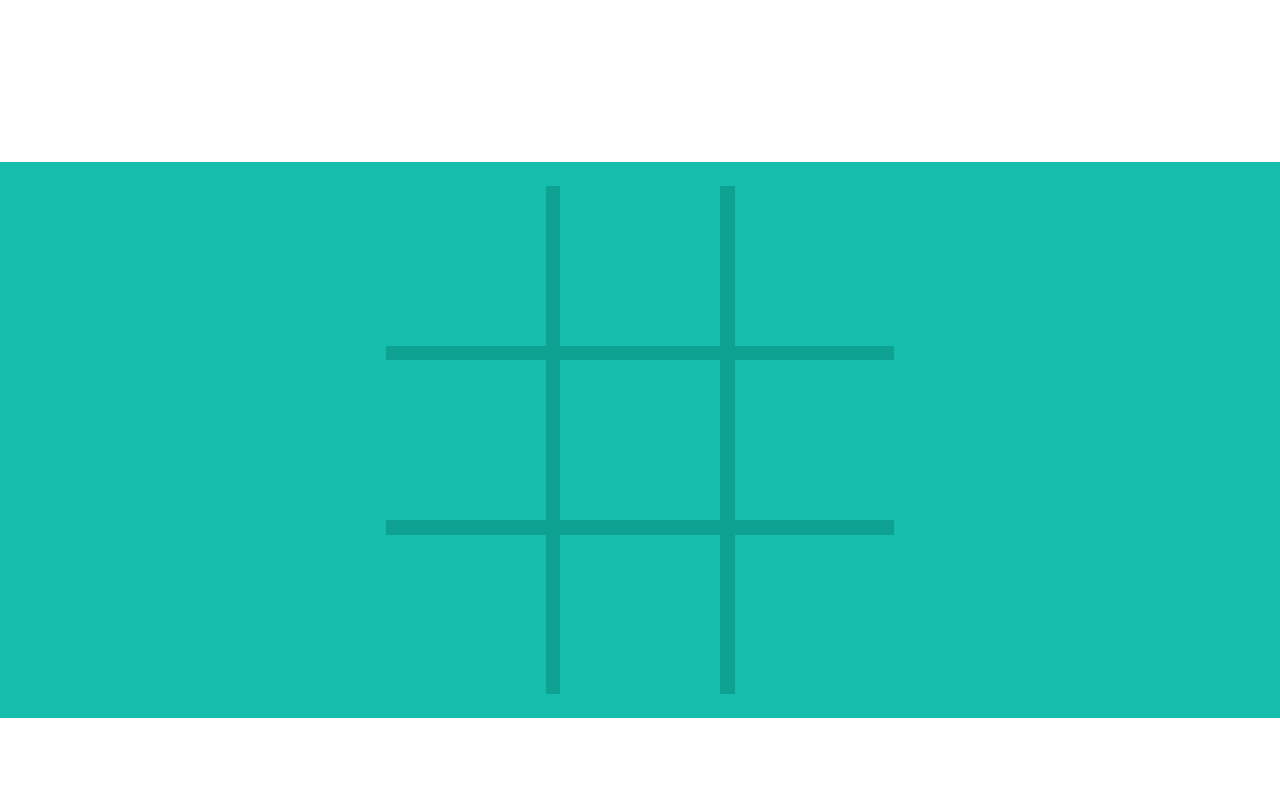
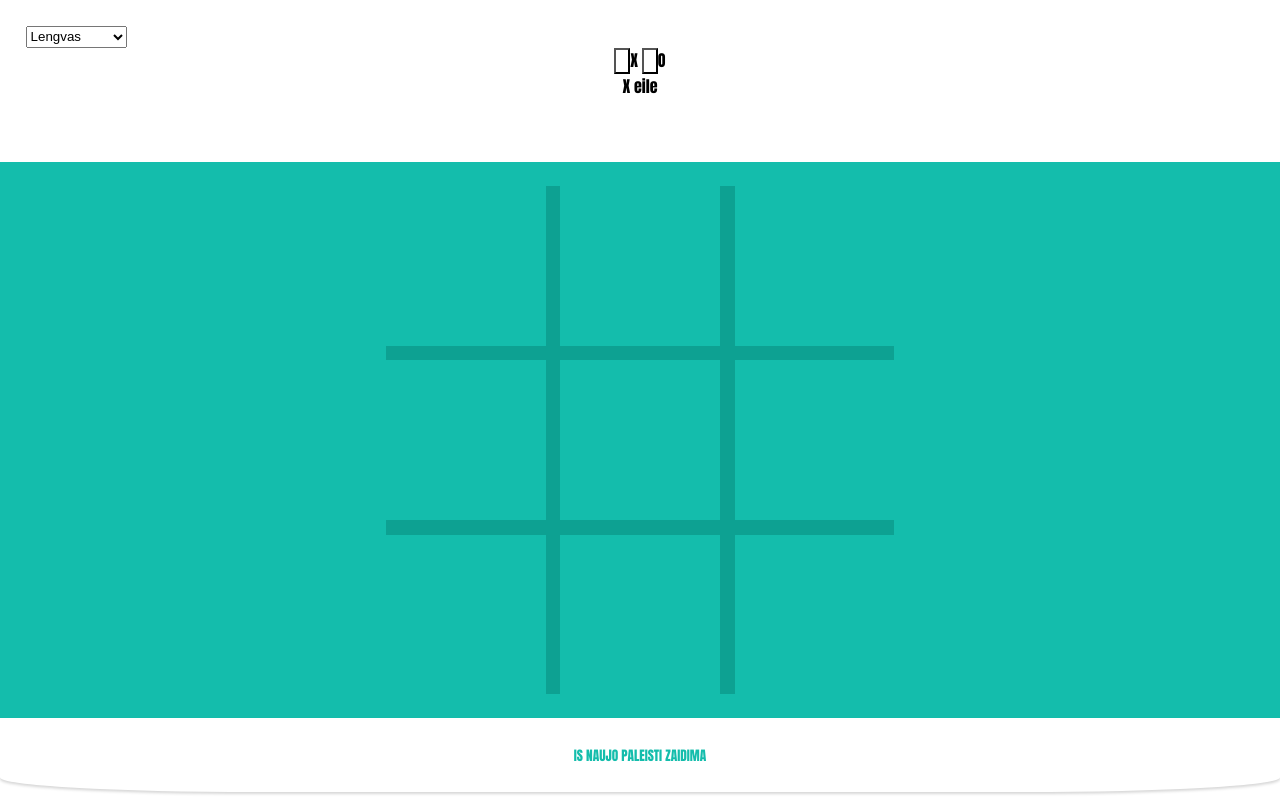
Before and after one commit to julys321/tic-tac-toe, a website with bundled scripts: page src/index.html in a window 1280 px wide. Built offline with nearby package versions, Linux system fonts and the light colour scheme.

```diff
--- a/src/index.css
+++ b/src/index.css
@@ -23,18 +23,57 @@
     justify-items: center;
     grid-template-rows: 20.2vh 69.6vh auto;
     height: 100vh;
+    min-width: 63.5vh;
     background-color: var(--gui-main-color);
 }
 
 #tic-tac-toe-top {
+    width: 96%;
+    padding: 2%;
+}
+
+#select-difficulty {
+    height: 20%;
+    float: left;
+}
+
+#tic-tac-toe-information {
+    display: inline-block;
     width: 100%;
-    height: 100%;
+    height: 80%;
 }
 
 #tic-tac-toe-bottom {
     width: 100%;
     height: 100%;
+    display: grid;
+    justify-items: center;
 }
+
+.button {
+    font-family: 'Anton', sans-serif;
+    cursor: pointer;
+    background-color: var(--gui-main-color);
+}
+
+.button:focus {
+    outline: 0;
+}
+
+.button:active {
+    outline: 0;
+    box-shadow: 0 4px 5px rgba(0, 0, 0, 0.329);
+}
+
+#restart-button {
+    color: var(--main-green);
+    width: 100%;
+    height: 90%;
+    border: none;
+    border-radius: 0% 0% 20% 20%;
+    box-shadow: 0 2px 3px rgba(0, 0, 0, .16);
+}
+
 
 #tic-tac-toe-board {
     height: 100%;
--- a/src/index.html
+++ b/src/index.html
@@ -13,9 +13,24 @@
 <body>
     <script type="module" src='./index.js'></script>
     <div id="tic-tac-toe">
-        <div id="tic-tac-toe-top"></div>
+        <div id="tic-tac-toe-top">
+            <select id="select-difficulty">
+                Da text
+                <option id="difficulty-easy" value="Lengvas">Lengvas</option>
+                <option id="difficulty-medium" value="Vidutinis">Vidutinis</option>
+                <option id="difficulty-hard" value="Sunkus">Sunkus</option>
+                <option id="difficulty-immposible" value="Neimanomas">Neimanomas</option>
+            </select>
+            <div id="tic-tac-toe-information">
+                <input id="x-turn-button" class="button" type="button">X</input>
+                <input id="o-turn-button" class="button" type="button">O</input>
+                <div id="tic-tac-toe-information-text">X eile</div>
+            </div>
+        </div>
         <div id="tic-tac-toe-board"></div>
-        <div id="tic-tac-toe-bottom"></div>
+        <div id="tic-tac-toe-bottom">
+            <input id="restart-button" class="button" type="button" value="IS NAUJO PALEISTI ZAIDIMA" />
+        </div>
     </div>
 </body>
 
--- a/src/index.js
+++ b/src/index.js
@@ -22,7 +22,7 @@
     $('#tic-tac-toe-board').appendChild(ticTacToeElement);
 }
 
-async function onClick() {
+async function onCellClick() {
     if (ticTacToeStore.gameRunning) {
         await makeMove(this.id[17]);
         let victory = getVictory();
@@ -54,7 +54,7 @@
 function addBoardEvents() {
     ticTacToeStore.cells = [...$('.tic-tac-toe-cell')];
     ticTacToeStore.cells.forEach(e => {
-        e.addEventListener('click', onClick, {
+        e.addEventListener('click', onCellClick, {
             once: true
         });
         return e;
```
Also changed, not shown: package.json (+7 -3 lines), server.js (added, +7 -0 lines), 2 other files.
